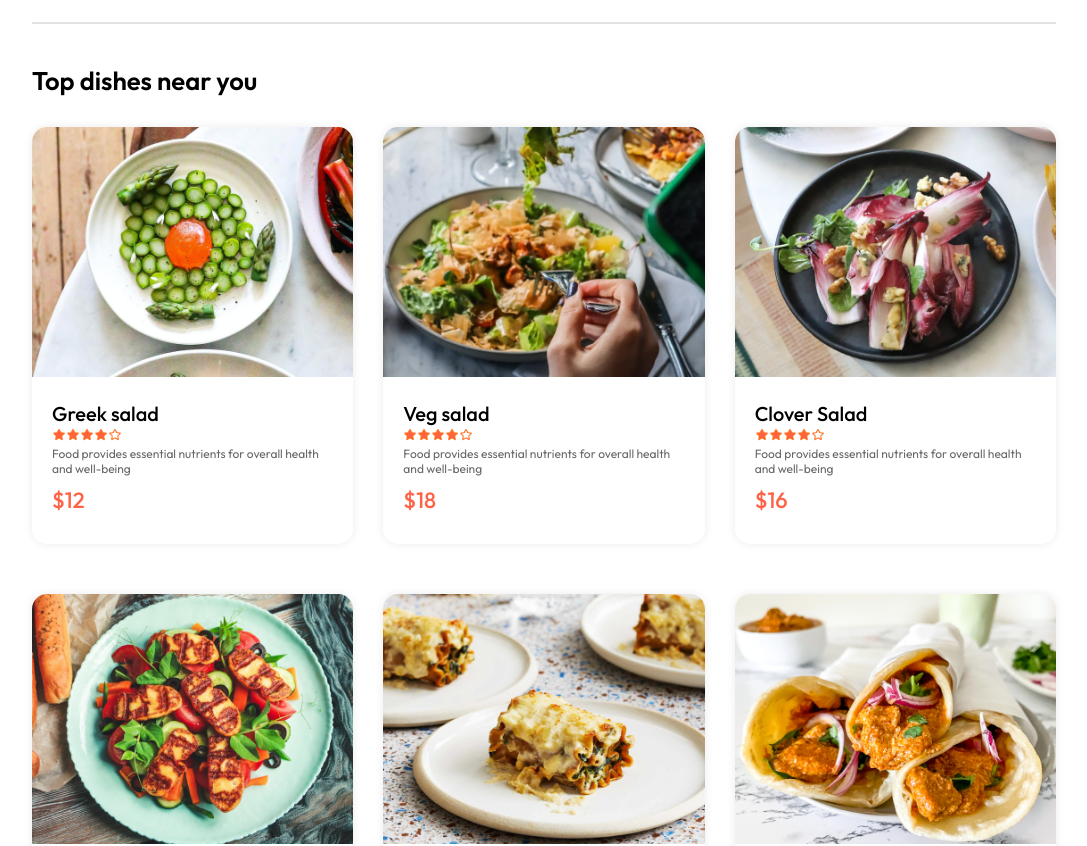
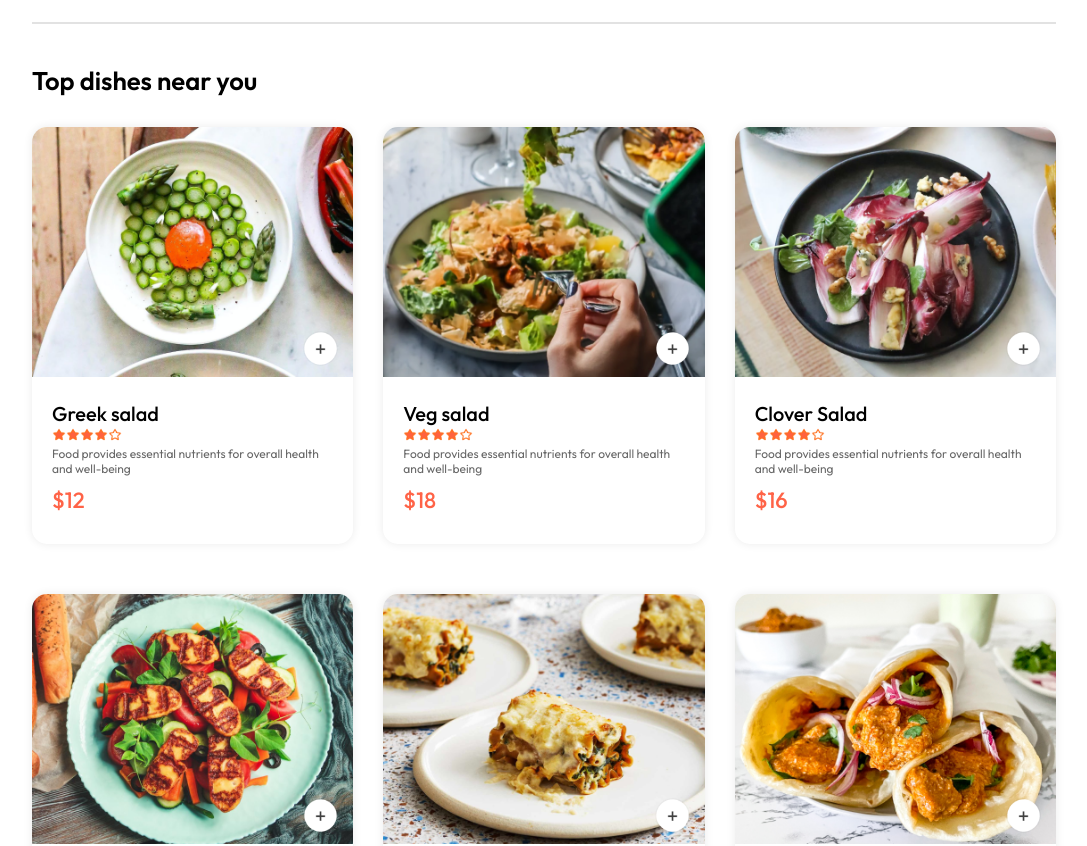
Before and after one commit to maheshpathade1103/FOOD_DEL, a React (Vite) app in the folder frontend/: page / in a window 1280 px wide. Shown: the part 860-1706 px from the top of the page, without its empty margins (96-1183 px from the left). Built offline with nearby package versions, Linux system fonts and the light colour scheme.

Commit message:
Created function which on clicking particular category shows items related to the same

```diff
--- a/frontend/src/components/FoodDisplay/FoodDisplay.jsx
+++ b/frontend/src/components/FoodDisplay/FoodDisplay.jsx
@@ -11,7 +11,10 @@
       <h2>Top dishes near you</h2>
       <div className="food-display-list">
         {food_list.map((item,index)=>{
-            return <Fooditem key={index} id={item.id} name={item.name} description={item.description} price={item.price} image={item.image}/>
+            if (category==="All" || category===item.category){
+
+                return <Fooditem key={index} id={item.id} name={item.name} description={item.description} price={item.price} image={item.image}/>
+            }
         })}
       </div>
     </div>
--- a/frontend/src/components/Fooditem/Fooditem.css
+++ b/frontend/src/components/Fooditem/Fooditem.css
@@ -42,3 +42,31 @@
     font-weight: 500;
     margin: 10px 0px;
 }
+
+.food-item-image-container{
+    position: relative;
+}
+ .food-item-image-container .add{
+    width: 35px;
+    position: absolute;
+    bottom: 15px;
+    right: 15px;
+    cursor: pointer;
+    border-radius: 50%;
+ }
+
+ .food-item-counter{
+    position: absolute;
+    bottom: 15px;
+    right: 15px;
+    display: flex;
+    align-items: center;
+    gap: 10px;
+    padding: 6px;
+    border-radius: 50px;
+    background-color: white;
+ }
+
+ .food-item-counter img{
+    width: 30px;
+ }
--- a/frontend/src/components/Fooditem/Fooditem.jsx
+++ b/frontend/src/components/Fooditem/Fooditem.jsx
@@ -1,10 +1,27 @@
-import React from 'react'
+import React, { useContext, useState } from 'react'
 import './Fooditem.css'
+
 const Fooditem = ({id, name, price, description, image}) => {
+    // this setter function is for add to cart option and initally it is 0
+    //for each item this will be creating new state variable...thats not a best practice so to solve this issue we will create cart item objecty in our context
+    //we wil create state variable cartitem in store context
+    const [itemCount, setItemCount] = useState(0)
+    const {cartItems, addToCart, removeFromCart} = useContext(StoreContext)
   return (
     <div className='food-item'>
         <div className="food-item-image-container">
             <img src={image} alt="" className="food-item-image" />
+            {/* // if food item count is 0 then provide add button else proide the counter button */}
+            {!itemCount
+                ?<img className='add' onClick={()=>setItemCount(prev=>prev+1)} src={assets.add_icon_white} alt='' />
+                : <div className="food-item-counter">
+                    <img onClick={()=>setItemCount(prev=>prev-1)} src={assets.remove_icon_red} alt="" />
+                    <p> {itemCount}</p>
+                    <img onClick={()=>setItemCount(prev=>prev+1)} src={assets.add_icon_green} alt="" />
+                </div>
+
+
+            }
         </div>
         <div className="food-item-info">
             <div className="food-item-name-rating">
@@ -19,4 +36,5 @@
 }
 import './Fooditem.css'
 import { assets } from '../../assets/assets'
+import { StoreContext } from '../../context/StoreContext'
 export default Fooditem
--- a/frontend/src/context/StoreContext.jsx
+++ b/frontend/src/context/StoreContext.jsx
@@ -1,11 +1,33 @@
-import { createContext } from "react";
+import { createContext, useState } from "react";
 import { food_list } from "../assets/assets";
 export const StoreContext = createContext(null)
 
 //create a store context provider fun
 const StoreContextProvider =  (props)=> {
+    const [cartItems, setCartItems] = useState({}) ;
+
+    // functionality for add to cart
+    const addToCart = (itemId)=>{
+        if(!cartItems[itemId]){
+             setCartItems((prev)=>({...prev, [itemId]:1}))
+        }
+        else{
+            setCartItems((prev)=>({...prev, [itemId]:prev[itemId]+1}))
+        }
+    }
+
+    //remove from cart functionality
+    const removeFromCart = (itemId)=>{
+        setCartItems((prev)=>({...prev, [itemId]:prev[itemId]-1}))
+    }
+
+
     const contextvalue = {
-        food_list
+        food_list,
+        cartItems,
+        setCartItems,
+        addToCart,
+        removeFromCart
     }
     return (
         <StoreContext.Provider value={contextvalue}>
```
